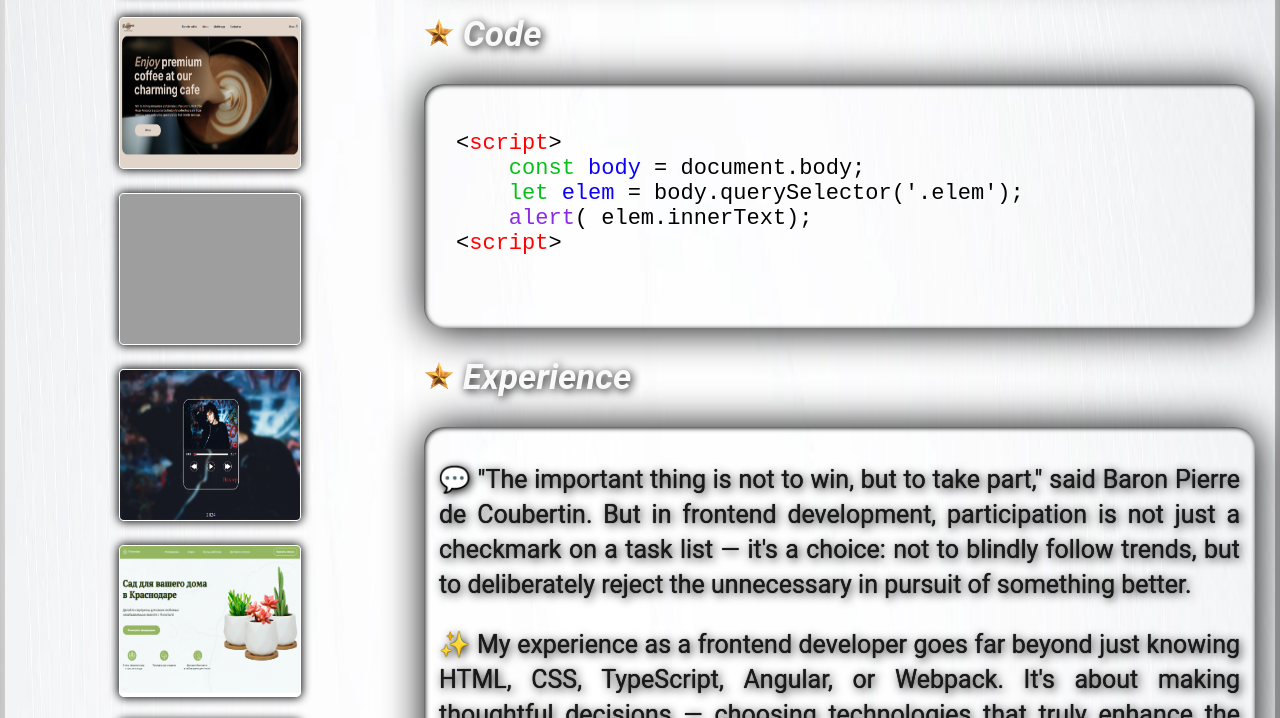
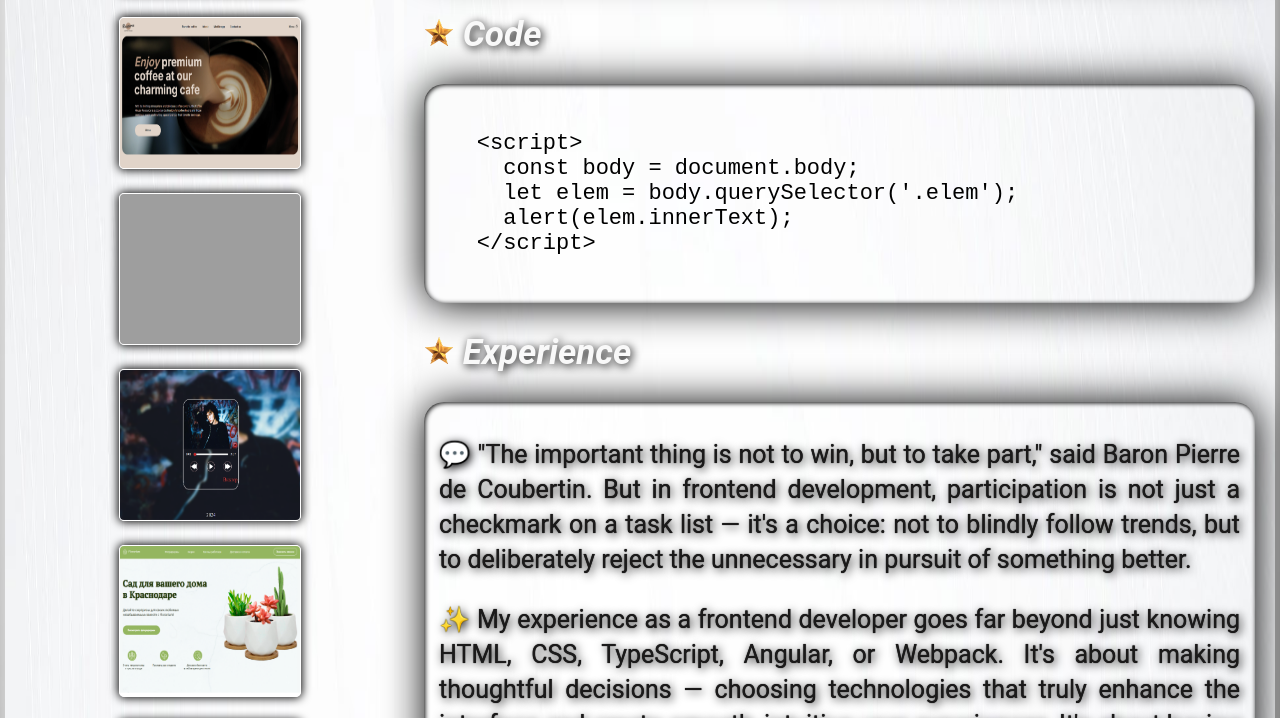
Before and after one commit to ZhenyaKhomich/rsschool-cv, a plain HTML site: page index.html in a window 1280 px wide. Shown: the part 3258-3976 px from the top of the page. Drawn offline with Linux system fonts and the light colour scheme; grey boxes are pictures that could not be loaded.

Commit message:
fix: fixed code

```diff
--- a/index.html
+++ b/index.html
@@ -214,7 +214,6 @@
                   🚀 If you’re reading this — maybe we’re already on the same wavelength.
                 </p>
               </div>
-              <!-- </div> -->
             </section>
             <section>
               <div>
@@ -252,20 +251,17 @@
             </section>
             <section>
               <h2 id="Code"><img class="star-logo" src="images/icon/star.png" alt="star"> Code</h2>
-              <div class="code-pre">
-                <pre>
-                <code>
-          <span class="code">&lt;<span class="script">script</span>&gt;
-              <span class="code"><span class="let">const</span> <span class="body">body</span> = document.body;</span>
-              <span class="code"><span class="let">let</span> <span class="body">elem</span> = body.querySelector('.elem');</span>
-              <span class="code"><span class="alert">alert</span>( elem.innerText);</span>
-          <span class="code">&lt;<span class="script">script</span>&gt;</span>
-                </code>
-                </pre>
-              </div>
+      <div class="code-pre">
+        <pre><code>
+    &lt;script&gt;
+      const body = document.body;
+      let elem = body.querySelector('.elem');
+      alert(elem.innerText);
+    &lt;/script&gt;
+        </code></pre>
+      </div>
             </section>
             <section>
-              <div>
                 <h2 id="Experience"><img class="star-logo" src="images/icon/star.png" alt="star"> Experience</h2>
                 <div class="experience-text">
                   <p>
--- a/style.css
+++ b/style.css
@@ -38,7 +38,6 @@ a {
 }
 
 .code-pre, .about-me-text, .experience-text, .education {
-  /* box-shadow: inset 1px 1px 100px black, 1px 1px 10px black; */
   box-shadow:  1px 1px 40px black, inset 1px 1px 5px black;
   border-radius: 20px;
 }
@@ -271,12 +270,14 @@ h2{
   font-size: 22px;
   margin: -0px 0px 0px 0px ;
   max-height: 250px;
+  justify-content: left;
 }
 
 code {
-  max-width: 100%;
+  /* max-width: 200px; */
   text-align: left;
   padding: 0;
+  display: inline-block;
 }
 
 .code {
@@ -324,7 +325,7 @@ code {
 
 .footer {
   width: 100%;
-  padding: 20px 0;
+  margin-top: 20px;
 }
 
 .footer .container {
@@ -338,7 +339,7 @@ code {
   align-items: center;
   height: 80px;
   box-shadow:  1px 1px 4px rgb(156, 146, 146), inset 1px 1px 10px rgb(192, 184, 184);
-  padding: 0 20px;
+  padding: 20px 20px;
   background-color: transparent;
 }
 
```
